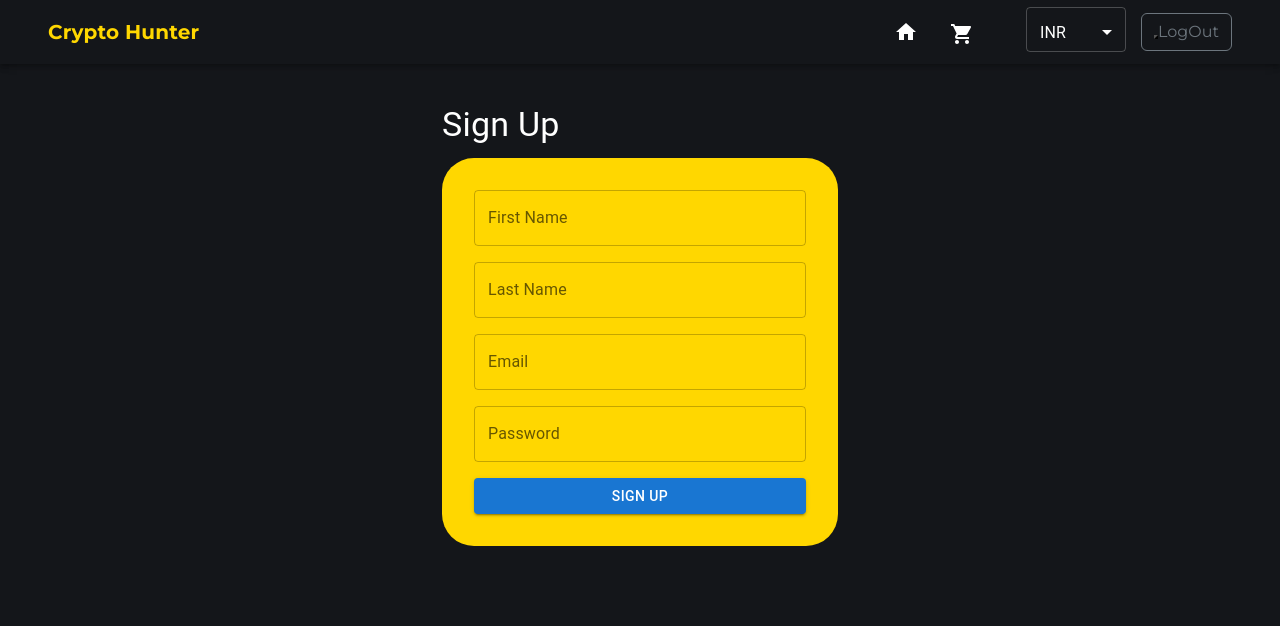
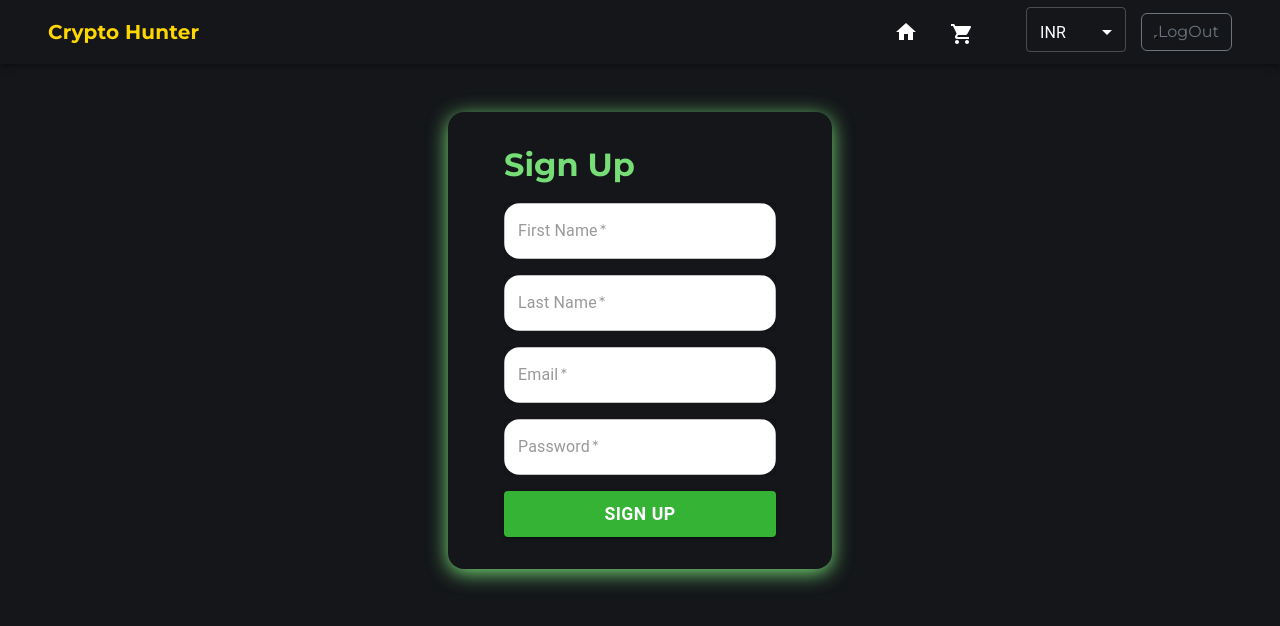
Before and after one commit to devendra-vishwakarma/cryptoApp, a React (Create React App) app: page /signUp in a window 1280 px wide. Shown: the top 626 px of the page. Built offline with nearby package versions, Linux system fonts and the light colour scheme.

Commit message:
initilize signUpPage

```diff
--- a/src/component/SingUpForm.js
+++ b/src/component/SingUpForm.js
@@ -1,4 +1,3 @@
-// src/SignupForm.js
 import React, { useState } from "react";
 import {
   TextField,
@@ -7,6 +6,7 @@ import {
   Typography,
   Container,
   Box,
+  FormControl,
 } from "@mui/material";
 
 const SignupForm = () => {
@@ -32,64 +32,185 @@ const SignupForm = () => {
   };
 
   return (
-    <Container maxWidth="xs">
-      <Box mt={5}>
-        <Typography variant="h4" component="h1" gutterBottom>
+    <div className="d-flex align-item-center justify-content-center">
+      <div
+        style={{
+          width: "30%",
+          padding: "2rem",
+          boxShadow: "0px 4px 20px #77DD77",
+          borderRadius: "16px",
+        }}
+        className="d-flex align-item-center justify-content-center mt-5"
+      >
+        <Container
+          maxWidth="xs"
+          className="d-flex justify-content-center align-item-center"
+        >
+          <Box component="form" onSubmit={handleSubmit} noValidate>
+            <Typography variant="h5" gutterBottom className="mb-3">
+              <span
+                style={{
+                  color: "#77DD77",
+                  fontWeight: "bold",
+                  fontSize: "2rem",
+                }}
+              >
                 Sign Up
+              </span>
             </Typography>
-        <form onSubmit={handleSubmit} style={{background:"gold",padding:"2rem",borderRadius:"2rem"}}>
             <Grid container spacing={2}>
               <Grid item xs={12}>
+                <FormControl fullWidth>
                   <TextField
                     label="First Name"
                     name="firstName"
-                variant="outlined"
-                fullWidth
                     value={formData.firstName}
                     onChange={handleChange}
+                    required
+                    sx={{
+                      backgroundColor: "#fff",
+                      borderRadius: "16px",
+                      boxShadow: "0px 0px 0px #77DD77",
+                      "& .MuiOutlinedInput-root": {
+                        "&.Mui-focused fieldset": {
+                          borderColor: "#77DD77",
+                          borderRadius: "16px",
+                        },
+                      },
+                      "& .MuiInputLabel-root": {
+                        color: "#999", // Default label color
+                      },
+                      "& .MuiInputLabel-root.Mui-focused": {
+                        color: "#77DD77", // Green label color when focused
+                      },
+                      "& .MuiInputBase-input::placeholder": {
+                        color: "#77DD77", // Green placeholder color
+                        opacity: 1,
+                      },
+                    }}
                   />
+                </FormControl>
               </Grid>
               <Grid item xs={12}>
+                <FormControl fullWidth>
                   <TextField
                     label="Last Name"
                     name="lastName"
-                variant="outlined"
-                fullWidth
                     value={formData.lastName}
                     onChange={handleChange}
+                    required
+                    sx={{
+                      backgroundColor: "#fff",
+                      borderRadius: "16px",
+                      boxShadow: "0px 0px 0px #77DD77",
+                      "& .MuiOutlinedInput-root": {
+                        "&.Mui-focused fieldset": {
+                          borderColor: "#77DD77",
+                          borderRadius: "16px",
+                        },
+                      },
+                      "& .MuiInputLabel-root": {
+                        color: "#999", // Default label color
+                      },
+                      "& .MuiInputLabel-root.Mui-focused": {
+                        color: "#77DD77", // Green label color when focused
+                      },
+                      "& .MuiInputBase-input::placeholder": {
+                        color: "#77DD77", // Green placeholder color
+                        opacity: 1,
+                      },
+                    }}
                   />
+                </FormControl>
               </Grid>
               <Grid item xs={12}>
+                <FormControl fullWidth>
                   <TextField
                     label="Email"
                     name="email"
                     type="email"
-                variant="outlined"
-                fullWidth
                     value={formData.email}
                     onChange={handleChange}
+                    required
+                    sx={{
+                      backgroundColor: "#fff",
+                      borderRadius: "16px",
+                      boxShadow: "0px 0px 0px #77DD77",
+                      "& .MuiOutlinedInput-root": {
+                        "&.Mui-focused fieldset": {
+                          borderColor: "#77DD77",
+                          borderRadius: "16px",
+                        },
+                      },
+                      "& .MuiInputLabel-root": {
+                        color: "#999", // Default label color
+                      },
+                      "& .MuiInputLabel-root.Mui-focused": {
+                        color: "#77DD77", // Green label color when focused
+                      },
+                      "& .MuiInputBase-input::placeholder": {
+                        color: "#77DD77", // Green placeholder color
+                        opacity: 1,
+                      },
+                    }}
                   />
+                </FormControl>
               </Grid>
               <Grid item xs={12}>
+                <FormControl fullWidth>
                   <TextField
                     label="Password"
                     name="password"
                     type="password"
-                variant="outlined"
-                fullWidth
                     value={formData.password}
                     onChange={handleChange}
+                    required
+                    sx={{
+                      backgroundColor: "#fff",
+                      borderRadius: "16px",
+                      boxShadow: "0px 0px 0px #77DD77",
+                      "& .MuiOutlinedInput-root": {
+                        "&.Mui-focused fieldset": {
+                          borderColor: "#77DD77",
+                          borderRadius: "16px",
+                        },
+                      },
+                      "& .MuiInputLabel-root": {
+                        color: "#999", // Default label color
+                      },
+                      "& .MuiInputLabel-root.Mui-focused": {
+                        color: "#77DD77",
+                        fontWeight:"bold" // Green label color when focused
+                      },
+                      "& .MuiInputBase-input::placeholder": {
+                        color: "#77DD77", // Green placeholder color
+                        opacity: 1,
+                      },
+                    }}
                   />
+                </FormControl>
               </Grid>
               <Grid item xs={12}>
-              <Button type="submit" variant="contained" color="primary" fullWidth>
+                <Button
+                  type="submit"
+                  variant="contained"
+                  color="primary"
+                  className="p-2"
+                  fullWidth
+                  style={{
+                    background: "#34B335",
+                    fontWeight: "bold",
+                    fontSize: "1.1rem",
+                  }}
+                >
                   Sign Up
                 </Button>
               </Grid>
             </Grid>
-        </form>
           </Box>
         </Container>
+      </div>
+    </div>
   );
 };
 
```
Also changed, not shown: src/setupTests.js (+1 -4 lines). Lines whose indentation alone changed are shown as unchanged.
